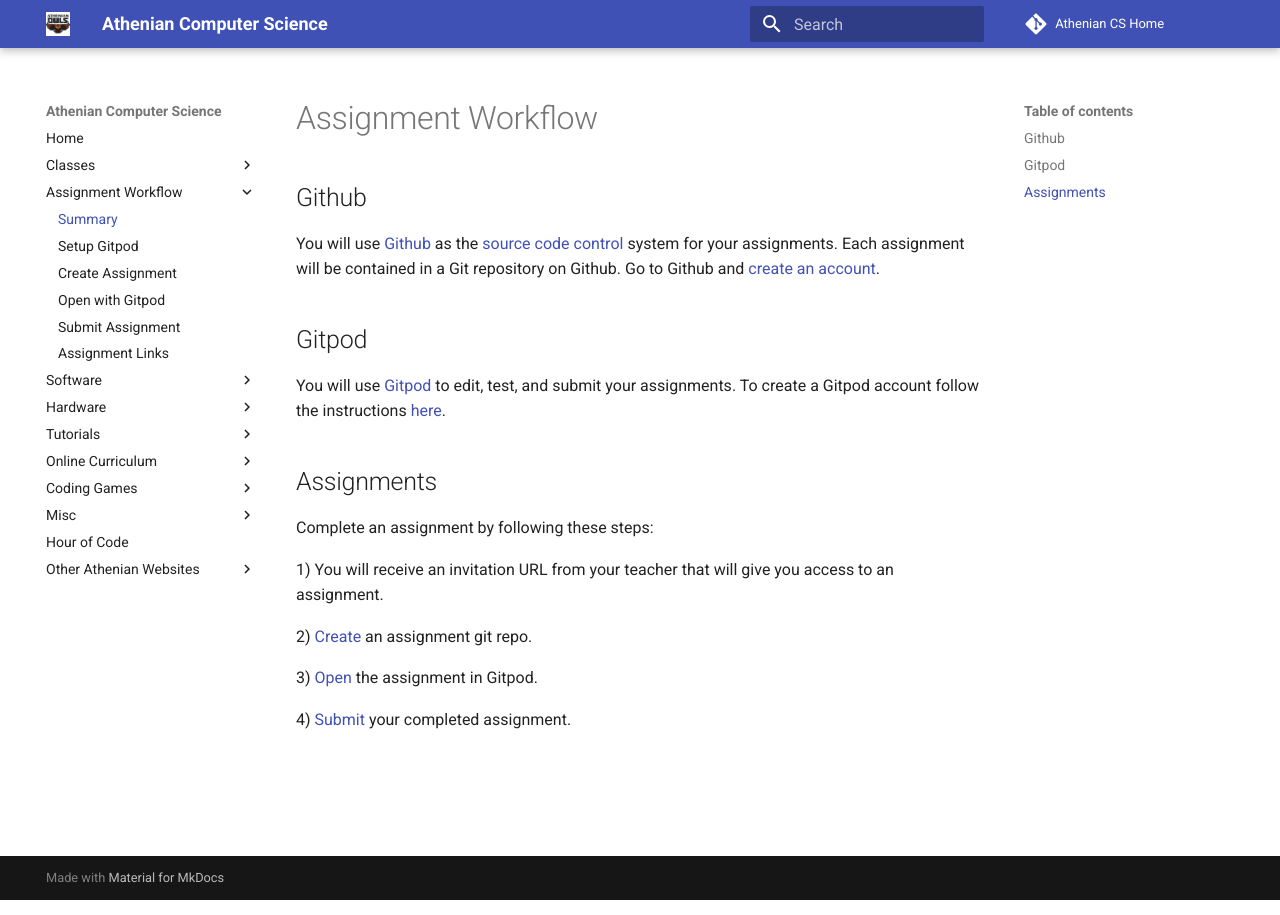
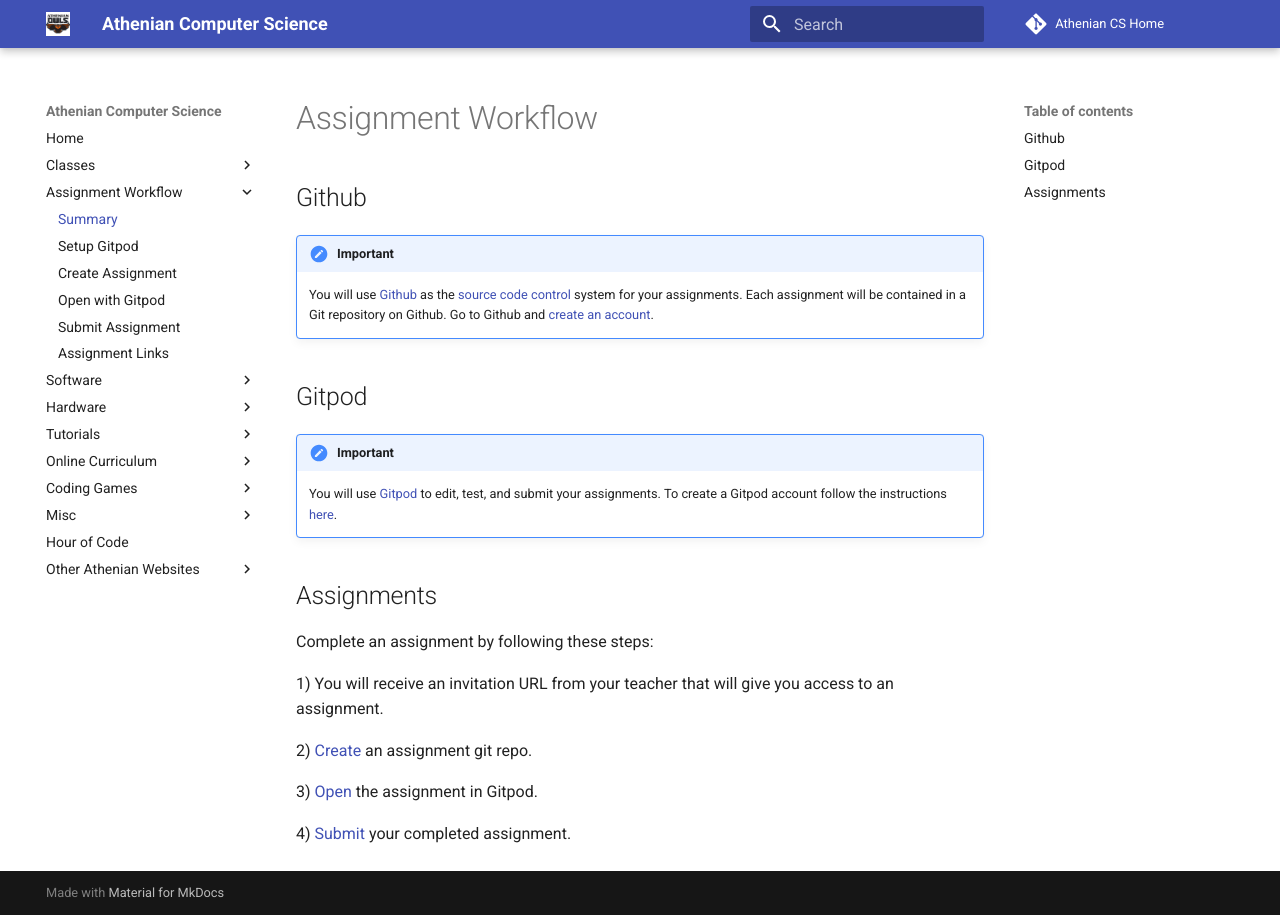
Before and after one commit to athenian-computational-thinking/athenian-cs-mkdocs, an MkDocs documentation site: the page built from docs/assignments/assignment-workflow.md, in a window 1280 px wide. Built offline with MkDocs 1.6.1 and Material for MkDocs 9.7.7, drawn with Linux system fonts in a browser that asks for light colours; comment, search, counter and statistics services are not loaded.

Commit message:
Update docs

```diff
--- a/docs/assignments/assignment-workflow.md
+++ b/docs/assignments/assignment-workflow.md
@@ -1,21 +1,25 @@
 # Assignment Workflow
 
 ## Github
-You will use [Github](https://github.com) as the [source code control](https://en.wikipedia.org/wiki/Version_control)
-system for your assignments. Each assignment will be contained in a Git repository on Github.
-Go to Github and [create an account](https://github.com/join?source=header-home).
+!!! important
+
+    You will use [Github](https://github.com) as the [source code control](https://en.wikipedia.org/wiki/Version_control)
+    system for your assignments. Each assignment will be contained in a Git repository on Github.
+    Go to Github and [create an account](https://github.com/join?source=header-home).
 
 ## Gitpod
-You will use [Gitpod](https://gitpod.io) to edit, test, and submit your assignments.
-To create a Gitpod account follow the instructions [here](../assignments/setup-gitpod).
+!!! important
+
+    You will use [Gitpod](https://gitpod.io) to edit, test, and submit your assignments.
+    To create a Gitpod account follow the instructions [here](../../assignments/setup-gitpod).
 
 ## Assignments
 Complete an assignment by following these steps:
 
 1) You will receive an invitation URL from your teacher that will give you access to an assignment.
 
-2) [Create](../assignments/create-assignment) an assignment git repo.
+2) [Create](../../assignments/create-assignment) an assignment git repo.
 
-3) [Open](../assignments/open-gitpod) the assignment in Gitpod.
+3) [Open](../../assignments/open-gitpod) the assignment in Gitpod.
 
-4) [Submit](../assignments/submit-assignment) your completed assignment.
+4) [Submit](../../assignments/submit-assignment) your completed assignment.
```
Also changed, not shown: docs/assignments/create-assignment.md (+3 -0 lines), docs/assignments/open-gitpod.md (+3 -0 lines), docs/images/gitpod-login.jpg.
